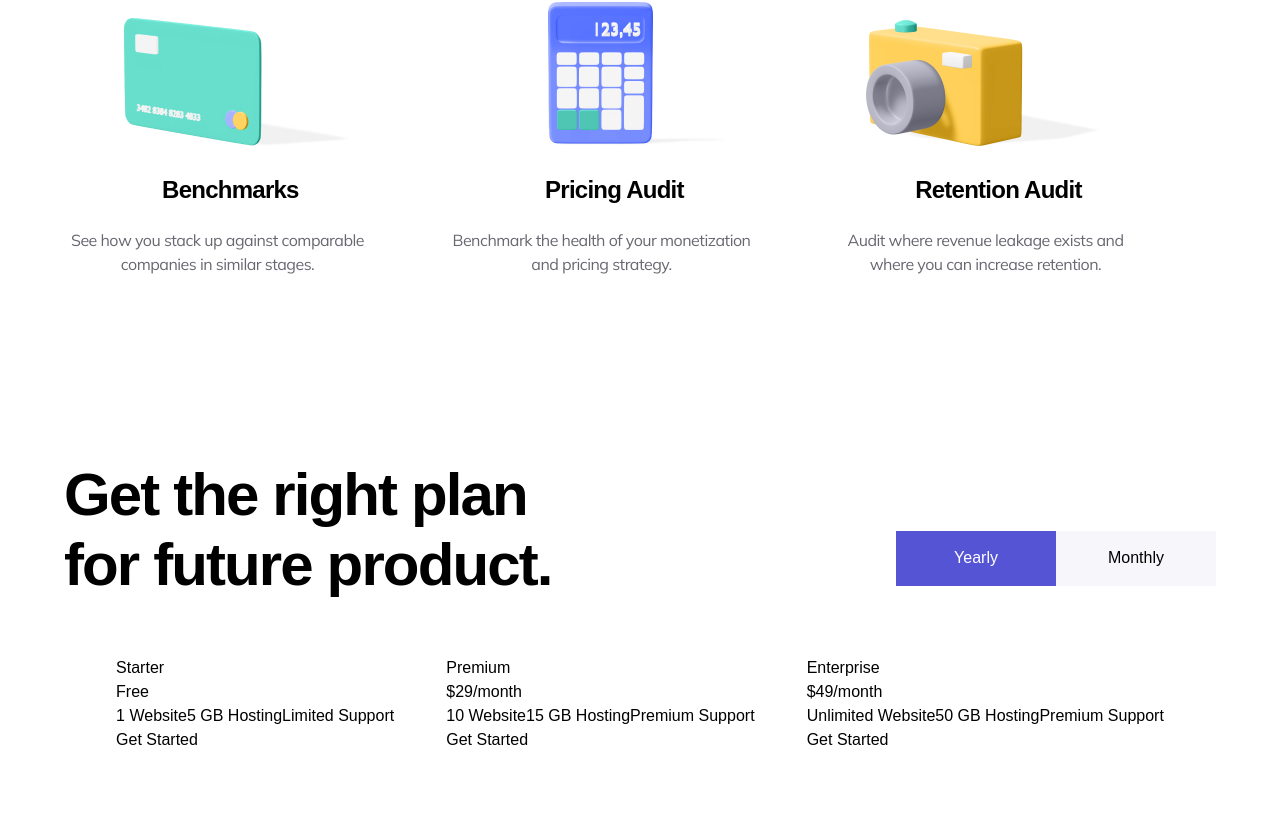
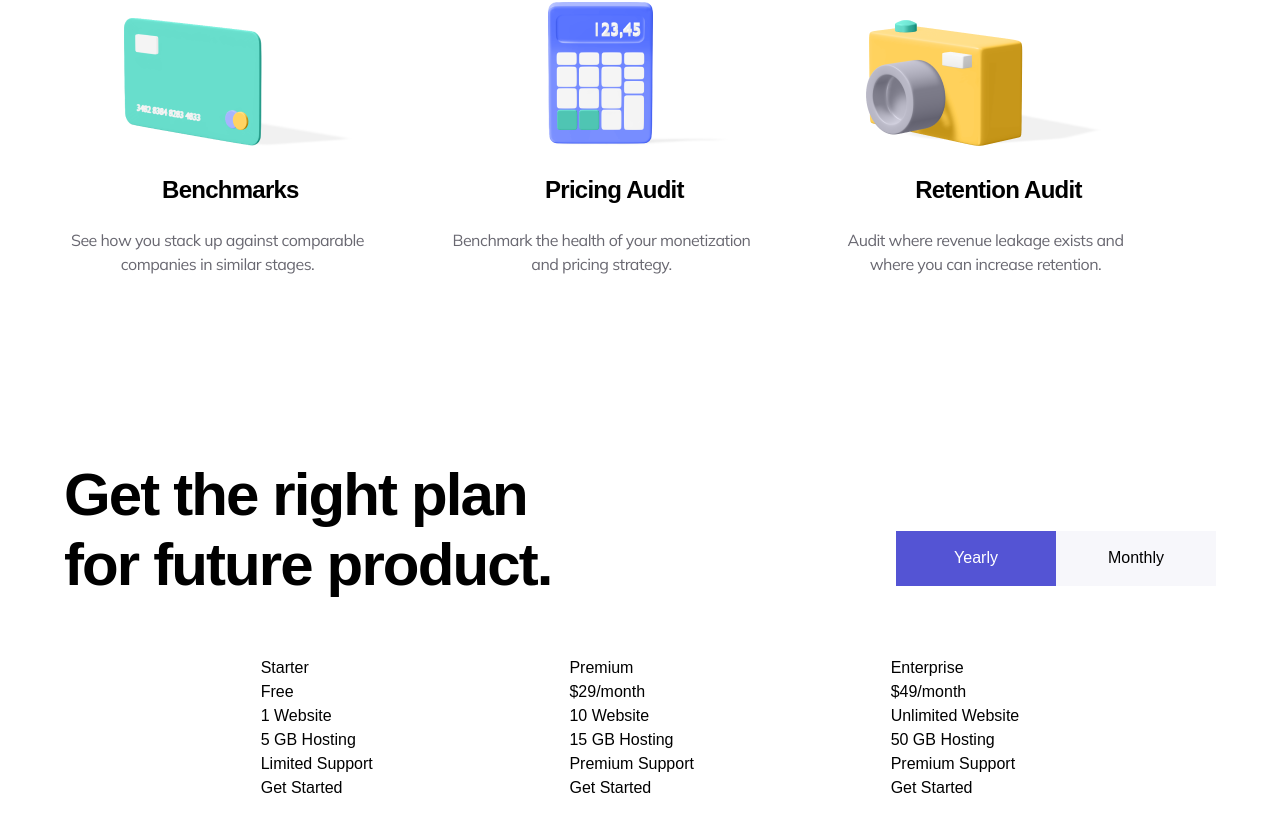
Before and after one commit to sefeoluwa/globe-landing-page, a React (Vite) app: page / in a window 1280 px wide. Shown: the part 2231-3063 px from the top of the page. Built offline with nearby package versions, Linux system fonts and the light colour scheme; some icons are missing; a web font is replaced by a local one.

Commit message:
fixed plans specs render

```diff
--- a/src/components/SubPlans.jsx
+++ b/src/components/SubPlans.jsx
@@ -20,7 +20,9 @@ function SubPlans() {
             <p>{plan.title}</p>
             <h3>{plan.price}</h3>
             <ul className='flex flex-col'>
-              <li className=''>{plan.specs}</li>
+            {plan.specs.map((spec) => (
+            <li key={spec}>{spec}</li>
+          ))}
             </ul>
             <button>{plan.button}</button>
           </div>
```
